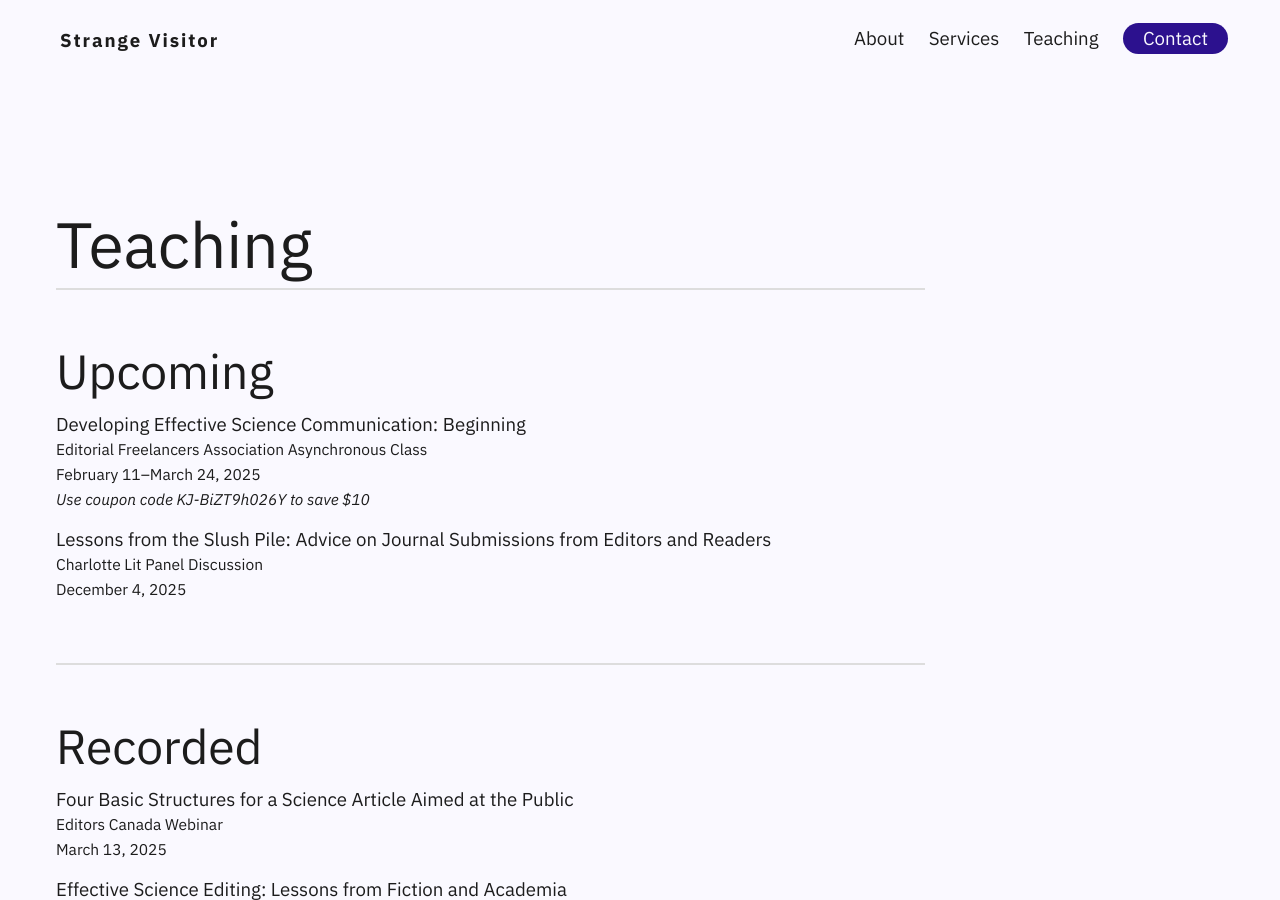
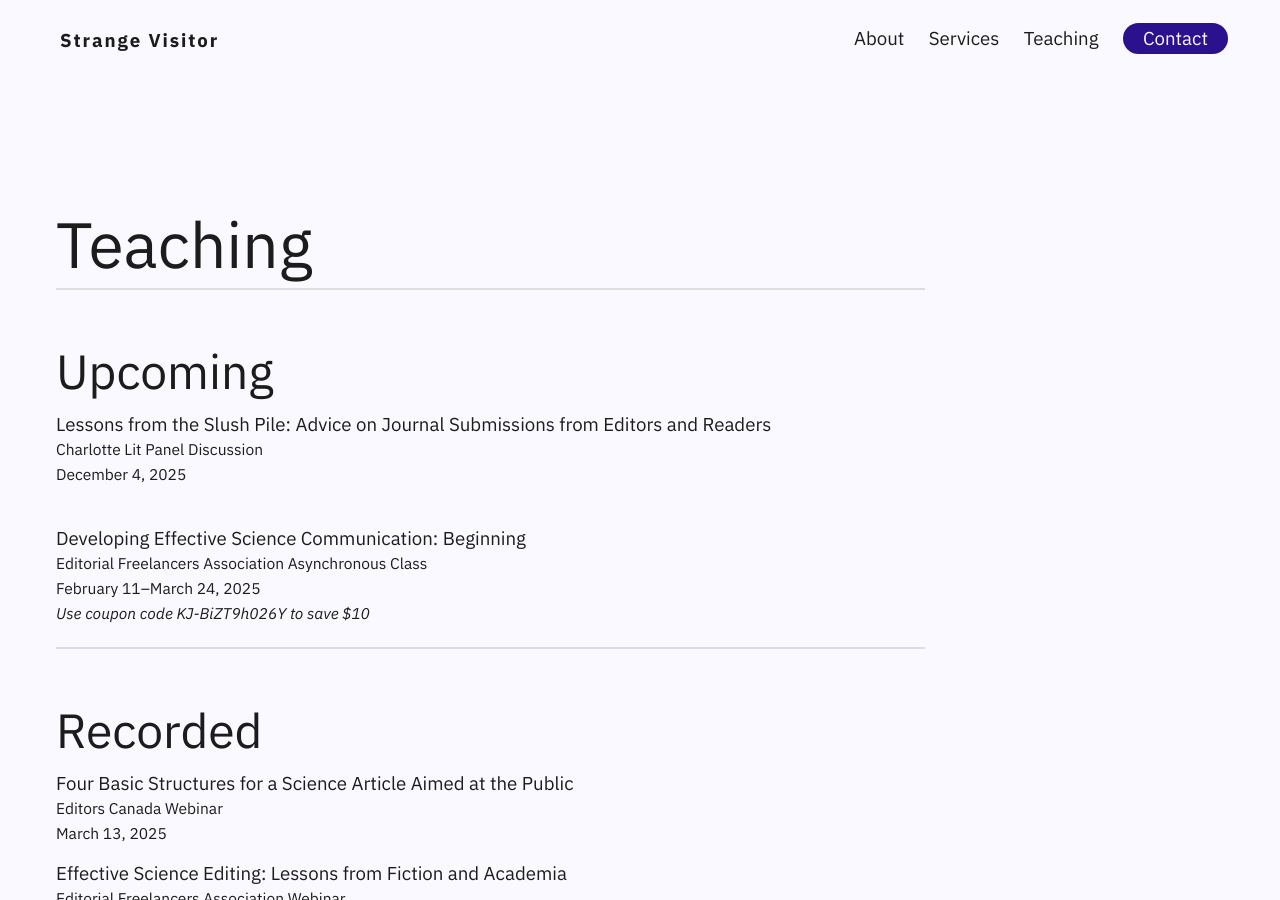
Before and after one commit to kgrimSV/Strange_Visitor, a Jekyll site: the page built from teaching.md, in a window 1280 px wide and 900 px high. Built offline with Jekyll 4.4.1, drawn with Linux system fonts in a browser that asks for light colours; some web fonts are replaced.

Commit message:
Update teaching.md

```diff
--- a/teaching.md
+++ b/teaching.md
@@ -8,18 +8,17 @@ permalink: /teaching/
 
 ## Upcoming
 
+[Lessons from the Slush Pile: Advice on Journal Submissions from Editors and Readers](https://charlottelit.configio.com/pd/615/panel-discussion-lessons-from-the-slush-pile)<br>
+<small>Charlotte Lit Panel Discussion</small><br>
+<small>December 4, 2025</small>
+<br>
+<br>
+
 [Developing Effective Science Communication: Beginning](https://community.the-efa.org/event/effective-science-communication-beginning-sp26)  <br>
 <small>Editorial Freelancers Association Asynchronous Class</small><br>
 <small>February 11–March 24, 2025</small>
 <br>
 <small>*Use coupon code KJ-BiZT9h026Y to save $10*</small>
-<br>
-
-[Lessons from the Slush Pile: Advice on Journal Submissions from Editors and Readers](https://charlottelit.configio.com/pd/615/panel-discussion-lessons-from-the-slush-pile)<br>
-<small>Charlotte Lit Panel Discussion</small><br>
-<small>December 4, 2025</small>
-<br>
-
 <br>
 
 ---
```
